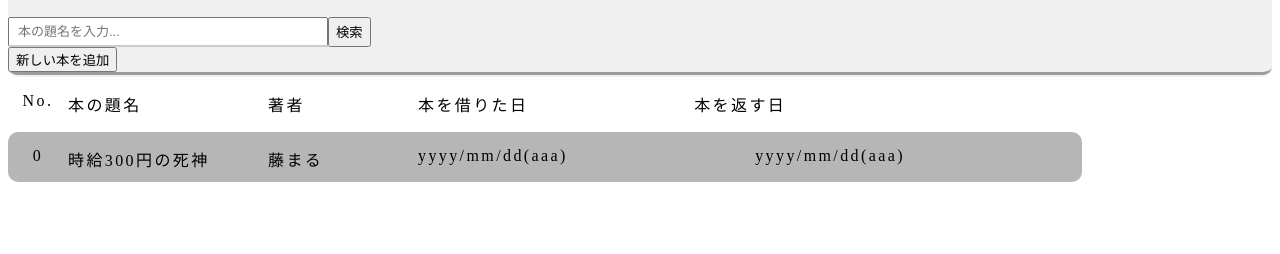
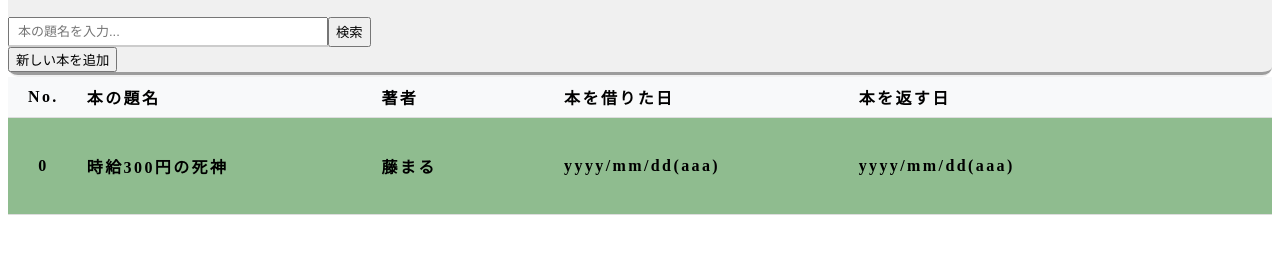
Before and after one commit to noyasan-3702/New-BookApp, a website with bundled scripts: page index.html in a window 1280 px wide. Shown: the part 50-304 px from the top of the page. Built offline with nearby package versions, Linux system fonts and the light colour scheme.

Commit message:
１０回目の更新です

```diff
--- a/index.css
+++ b/index.css
@@ -1,4 +1,7 @@
 
+/*/ ========== //
+//// ヘッター ////
+// =========== //
 
 /* ヘッター部分のレイアウト */
 .header-area {
@@ -6,6 +9,12 @@
     background-color: #f0f0f0 ;
     border-bottom: 5px groove #f0f0f0 ;
 }
+
+/*///////////////////////////////////////////////////////////////*/
+
+/* =============== //
+//// 検索フォーム ////
+// =============== //
 
 /* 検索フォームの基本スタイル */
 .search-container {
@@ -44,7 +53,6 @@
 .suggestions li:hover {
     background-color: #f0f0f0;
 }
-
 
 /* 検索フォームのレイアウト */
 .book-info {
@@ -128,7 +136,11 @@
     cursor: not-allowed;
 }
 
+/*///////////////////////////////////////////////////////////////*/
 
+/* ======================== //
+//// モーダル(ポップアップ) ////
+// ======================== //
 
 /* モーダル全体の背景 */
 .modal {
@@ -178,56 +190,86 @@
     cursor: pointer;
 }
 
-/* Book-tableのレイアウト */
+/*///////////////////////////////////////////////////////////////*/
+
+/* ================== //
+//// 一覧のレイアウト ////
+// ================== //
+
+/* テーブル全体のスタイル */
 .Book-table {
     width: 100%;
-    height: 100vh;
+    border-collapse: collapse;
+    table-layout: fixed; /* 各セルの幅を固定 */
 }
 
-.title-area {
-    display: grid;
-    grid-template-columns: auto auto;
-    grid-template-rows: 50px;
+/* ========= //
+//// 項目名 ////
+// ========= //
+
+/* 画面幅が768px以下の場合に特定のクラスを非表示にする */
+@media (max-width: 768px) {
+    .item-Author,
+    .item-AorrowedDay,
+    .item-ReturnDay {
+        display: none;
+    }
 }
-.item {
-    padding-top: 15px;
-    padding-left: 10px;
+
+/* 項目名のスタイル */
+.Book-table thead th {
+    padding: 8px;
+    border-bottom: 1px solid #ddd;
+}
+.item-box {
+    background-color: #f8f9fa;
     letter-spacing: 0.15em;
 }
 
-.list-0 {
-    display: grid;
-    grid-template-columns: auto auto;
-    margin-top: 5px;
+/* 各カラムの幅設定 */
+.item-No {
+    width: 5%;
+}
+.item-Title {
+    text-align: left;
+    width: 25%; /* 本の題名は広め */
+    word-wrap: break-word; /* 折り返しを有効化 */
+    white-space: normal; /* 折り返し可能な状態にする */
+}
+.item-Author {
+    text-align: left;
+    width: 15%; /* 本の題名は広め */
+    word-wrap: break-word; /* 折り返しを有効化 */
+    white-space: normal; /* 折り返し可能な状態にする */
+}
+.item-AorrowedDay, .item-ReturnDay {
+    text-align: left;
+    width: 25%; /* 借りた日と返す日は中間の幅 */
+    word-wrap: break-word; /* 折り返しを有効化 */
+    white-space: normal; /* 折り返し可能な状態にする */
+}
+.item-btn {
+    width: 10%;
+}
+.Returnbookbtn {
+    width: 100%;
+    border-radius: 50px;
+    margin: 15px auto;
+    height: 50px;
+    letter-spacing: 0.15em;
 }
 
-.list {
-    display: grid;
-    grid-template-columns: 85% auto;
-    margin-top: 5px;
-}
+/* ======= //
+//// 一覧 ////
+// ======= //
 
-.item-box {
-    display: grid;
-    grid-template-columns: 50px 200px 150px 1fr 1fr;
-    grid-template-rows: 50px;
-}
-.box0 {
-    border-radius: 10px;
-    background-color: rgb(182, 182, 182);
+/* 一覧内のスタイル */
+.Book-table tbody th {
+    padding: 8px;
+    height: 80px;
+    border-bottom: 1px solid #ddd;
+    letter-spacing: 0.15em;
 }
 .box1 {
-    border-radius: 10px;
     background-color: darkseagreen;
 }
-
-.items1 {
-    text-align: center;
-}
-.item-btn {
-    margin: 15px auto;
-    width: 70%;
-    height: 30px;
-    border-radius: 50px;
-    letter-spacing: 0.15em;
-}
--- a/index.html
+++ b/index.html
@@ -46,48 +46,28 @@
                 <button class="addBookBtn" id="addBookBtn">本を追加</button>
             </div>
         </div>
-        <div class="Book-table">
-            <div class="title-area">
-                <div class="item-box">
-                    <div class="items1">
-                        <div class="item">No.</div>
-                    </div>
-                    <div class="items2">
-                        <div class="item">本の題名</div>
-                    </div>
-                    <div class="items2">
-                        <div class="item">著者</div>
-                    </div>
-                    <div class="items2">
-                        <div class="item">本を借りた日</div>
-                    </div>
-                    <div class="items2">
-                        <div class="item">本を返す日</div>
-                    </div>
-                </div>
-            </div>
-            <div class="contents-area" id="bookList">
-                <div class="list">
-                    <div class="item-box box0">
-                        <div class="items1">
-                            <div class="item">0</div>
-                        </div>
-                        <div class="items2">
-                            <div class="item">時給300円の死神</div>
-                        </div>
-                        <div class="items2">
-                            <div class="item">藤まる</div>
-                        </div>
-                        <div class="items2">
-                            <div class="item">yyyy/mm/dd(aaa)</div>
-                        </div>
-                        <div class="items2">
-                            <div class="item">yyyy/mm/dd(aaa)</div>
-                        </div>
-                    </div>
-                </div>
-            </div>
-        </div>
+        <table class="Book-table">
+            <thead>
+                <tr class="item-box box0">
+                    <th class="item-No">No.</th>
+                    <th class="item-Title">本の題名</th>
+                    <th class="item-Author">著者</th>
+                    <th class="item-AorrowedDay">本を借りた日</th>
+                    <th class="item-ReturnDay">本を返す日</th>
+                    <th class="item-btn"></th>
+                </tr>
+            </thead>
+            <tbody id="bookList">
+                <tr class="item-box box1">
+                    <th class="item-No">0</th>
+                    <th class="item-Title">時給300円の死神</th>
+                    <th class="item-Author">藤まる</th>
+                    <th class="item-AorrowedDay">yyyy/mm/dd(aaa)</th>
+                    <th class="item-ReturnDay">yyyy/mm/dd(aaa)</th>
+                    <th class="item-btn"></th>
+                </tr>
+            </tbody>
+        </table>
     </div>
     <script type="module" src="index.js"></script>
 </body>
--- a/index.js
+++ b/index.js
@@ -26,6 +26,7 @@ const app = initializeApp(firebaseConfig);
 
 // Firestoreを初期化
 const db = getFirestore(app);
+
 console.log("Firestoreの初期化が完了しました！");
 
 
@@ -339,42 +340,36 @@ async function getData(bookkey) {
             const bookData = docSnap.data();
 
             // 新しい要素の作成
-            const newItem = document.createElement("div");
-            newItem.className = "list";
+            const newItem = document.createElement("tr");
+            newItem.classList.add("item-box", "box1");
             newItem.innerHTML = `
-                <div class="item-box box1">
-                    <div class="items1">
-                        <div class="item BNo">${bookData.no || "N/A"}</div>
-                    </div>
-                    <div class="items2">
-                        <div class="item BTitle">${bookData.title || "タイトル不明"}</div>
-                    </div>
-                    <div class="items2">
-                        <div class="item">${bookData.author || "著者不明"}</div>
-                    </div>
-                    <div class="items2">
-                        <div class="item">${bookData.borrowedDate || "未設定"}</div>
-                    </div>
-                    <div class="items2">
-                        <div class="item">${bookData.returnDate || "未設定"}</div>
-                    </div>
-                </div>
-                <button class="item-btn Returnbookbtn">本を返す</button>
+                <th class="item-No BNo">${bookData.no || "N/A"}</th>
+                <th class="item-Title BTitle">${bookData.title || "タイトル不明"}</th>
+                <th class="item-Author">${bookData.author || "著者不明"}</th>
+                <th class="item-AorrowedDay">${bookData.borrowedDate || "未設定"}</th>
+                <th class="item-ReturnDay">${bookData.returnDate || "未設定"}</th>
+                <th class="item-btn">
+                    <button class="Returnbookbtn">本を返す</button>
+                </th>
             `;
-
             // 作成した要素をHTMLに追加
             bookList.appendChild(newItem);
 
             // ボタンにイベントを追加
-            setReturnButtonEvents();
+            const returnButton = newItem.querySelector(".Returnbookbtn");
+            if (returnButton) {
+                returnButton.addEventListener("click", () => {
+                    // ここに「本を返却する」ロジックを追加
+                    setReturnButtonEvents();
+                });
+            }
         } else {
-            console.log("指定されたドキュメントは存在しません！");
+            console.warn("指定されたドキュメントは存在しません。");
         }
     } catch (error) {
-        console.error("データ取得中にエラーが発生しました:", error);
+        console.error("データ取得中にエラーが発生しました:", error.message);
     }
 }
-
 
 ///////////////////////////////////////////////////////////////////////////////////////////////////
 
@@ -539,10 +534,8 @@ function setReturnButtonEvents() {
         button.addEventListener("click", function () {
 
             // 親要素 .book-info を取得して本の『No.』を更に取得
-            const booklist = button.closest(".list");
-            const booklistElement = booklist.querySelector(".item-box")
-            const bookitemsElement1 = booklistElement.querySelector(".items1")
-            const bookNoElement = bookitemsElement1.querySelector(".BNo")
+            const booklistbox = button.closest(".item-box");
+            const bookNoElement = booklistbox.querySelector(".BNo")
             const bookkeytxt = bookNoElement.textContent
 
             // 取得した文字列から『No.』を削除して、数値のみを取得して「No.」を削除した結果を表示
@@ -569,14 +562,13 @@ function setReturnButtonEvents() {
             updateDates(bookkey, newBorrowBookflag, newBorrowedDate, newReturnDate);
 
             // ボタンの親要素である .list を削除
-            const listItem = this.closest(".list"); // 一番近い親要素を取得
+            const listItem = this.closest(".item-box"); // 一番近い親要素を取得
             if (listItem) {
                 listItem.remove();
             }
 
             // 本のタイトルを取得して、アラートとログを表示する
-            const bookitemsElement2 = booklistElement.querySelector(".items2")
-            const booktitleElement = bookitemsElement2.querySelector(".BTitle")
+            const booktitleElement = booklistbox.querySelector(".BTitle")
             const bookTitle = booktitleElement.textContent
             console.log(`"${bookTitle}" を返しました！`)
         });
```
